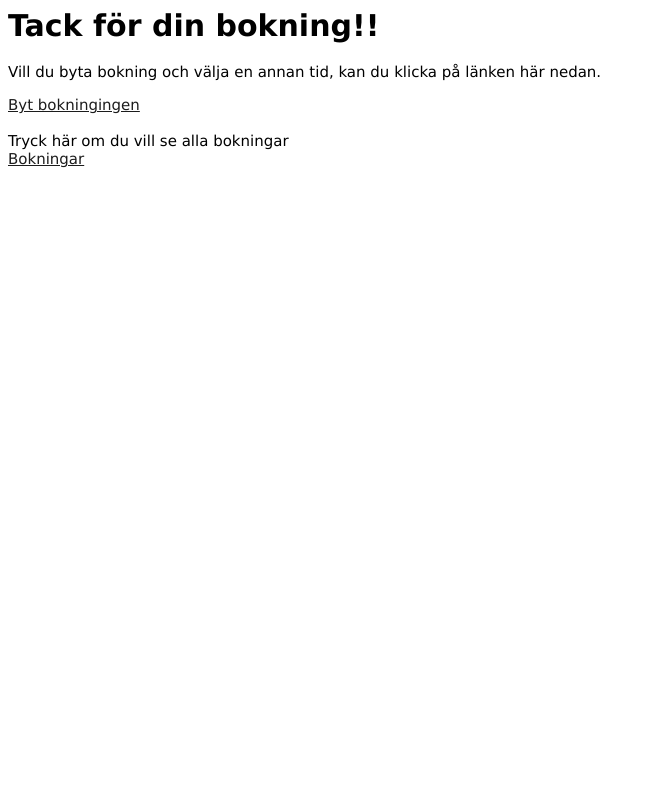
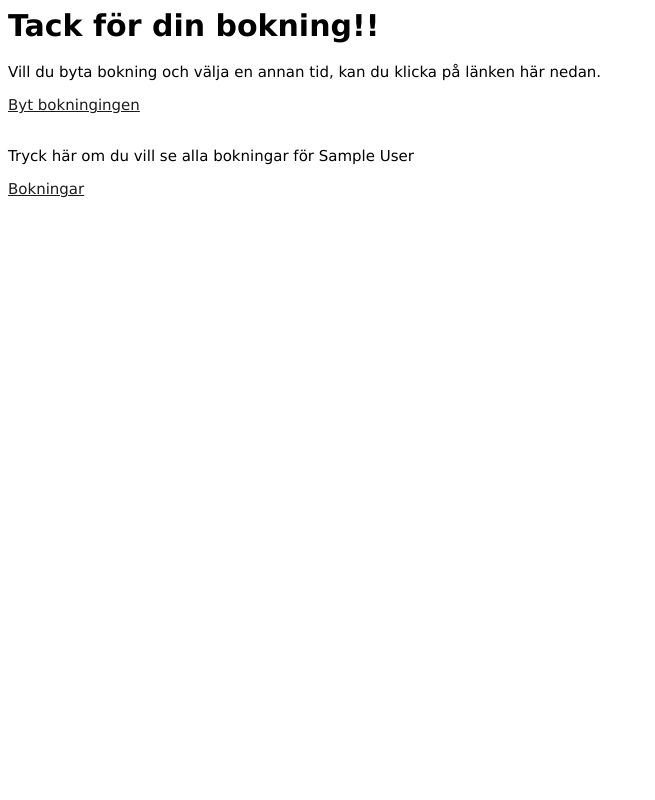
Before and after one commit to davidsjoo/linkura_web-booking, a Django app: page /booking_app/1/1/1/results/ in a window 1280 px wide. Shown: the whole page, without its empty margins (0-655 px from the left). Run offline with Django 3.2, Linux system fonts and the light colour scheme; tables that the repository leaves empty hold one stand-in row (values such as "Sample post").

Commit message:
ändra länken..

```diff
--- a/booking_app/templates/booking_app/results.html
+++ b/booking_app/templates/booking_app/results.html
@@ -11,7 +11,7 @@
 
 <p> Vill du byta bokning och välja en annan tid, kan du klicka på länken här nedan.</p>
 <a href="{% url 'booking_app:update_booking' customer.id visit.id booking.id %}">Byt bokningingen</a><br /><br />
-Tryck här om du vill se alla bokningar<br />
+<p>Tryck här om du vill se alla bokningar för {{customer.customer_name}}</p>
 <a href="{% url 'booking_app:tider' customer.id visit.id %}">Bokningar</a>
 
 </body>
```
